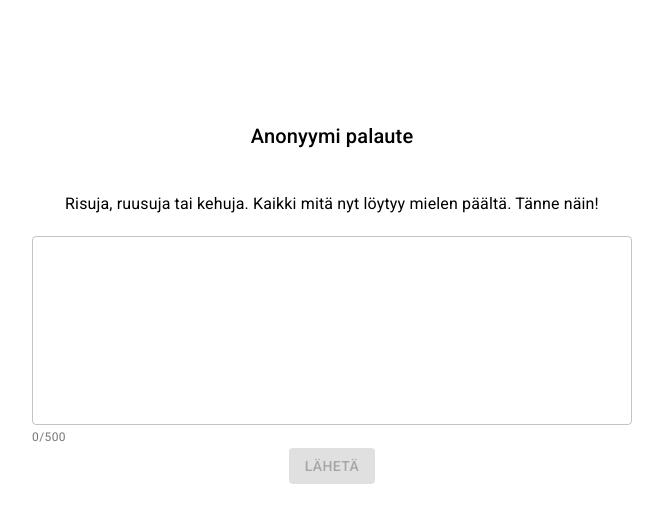
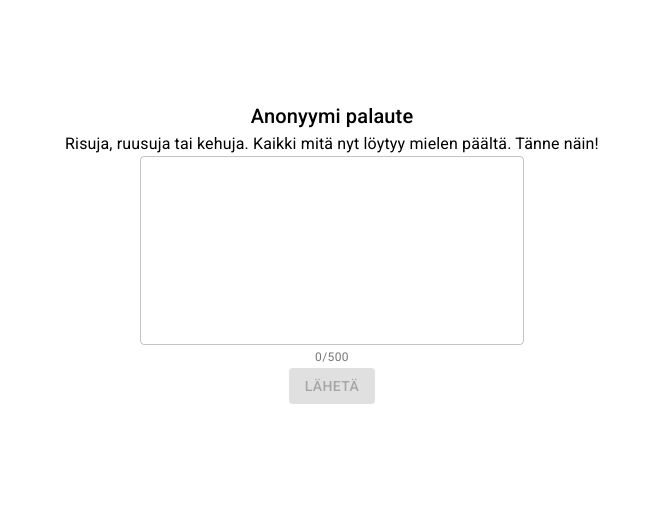
Before and after one commit to ggv3/std-feedback-frontend, a React (Create React App) app: page / in a window 1280 px wide. Shown: the top 522 px of the page, without its empty margins (308-971 px from the left). Built offline with nearby package versions, Linux system fonts and the light colour scheme.

Commit message:
Fix styling

```diff
--- a/src/components/Form.jsx
+++ b/src/components/Form.jsx
@@ -3,24 +3,23 @@ import axios from "axios";
 import Button from "@material-ui/core/Button";
 import Typography from "@material-ui/core/Typography";
 import TextField from "@material-ui/core/TextField";
-import FormControl from "@material-ui/core/FormControl";
 import FormHelperText from "@material-ui/core/FormHelperText";
 import styled from "styled-components";
 import Snackbar from "@material-ui/core/Snackbar";
 
-const Wrapper = styled.div`
+const StyledForm = styled.div`
   margin-top: 100px;
   display: flex;
   flex-direction: column;
+  justify-content: center;
   align-items: center;
 `;
 
-const Section = styled.div`
-  padding: 20px;
-`;
-
 const StyledTextField = styled(TextField)`
-  width: 600px;
+  width: 30%;
+  @media screen and (max-width: 800px) {
+    width: 80%;
+  }
 `;
 
 class Form extends React.Component {
@@ -59,18 +58,12 @@ class Form extends React.Component {
     const disabled =
       this.state.feedback.length < 1 || this.state.feedback.length > 500;
     return (
-      <Wrapper>
-        <Section>
+      <StyledForm>
         <Typography variant="h6">Anonyymi palaute</Typography>
-        </Section>
-        <Section>
         <Typography>
           Risuja, ruusuja tai kehuja. Kaikki mitä nyt löytyy mielen päältä.
           Tänne näin!
         </Typography>
-        </Section>
-
-        <FormControl>
         <StyledTextField
           id="outlined-textarea"
           multiline
@@ -83,7 +76,6 @@ class Form extends React.Component {
         <FormHelperText id="helperText">
           {`${this.state.feedback.length}/500`}
         </FormHelperText>
-        </FormControl>
         <Button
           variant="contained"
           color="primary"
@@ -106,7 +98,7 @@ class Form extends React.Component {
               : "Virhe palautteen lähettämisessä, kerro Galloglaichille, niin korjataan asia"
           }
         />
-      </Wrapper>
+      </StyledForm>
     );
   }
 }
```
Lines whose indentation alone changed are shown as unchanged.
